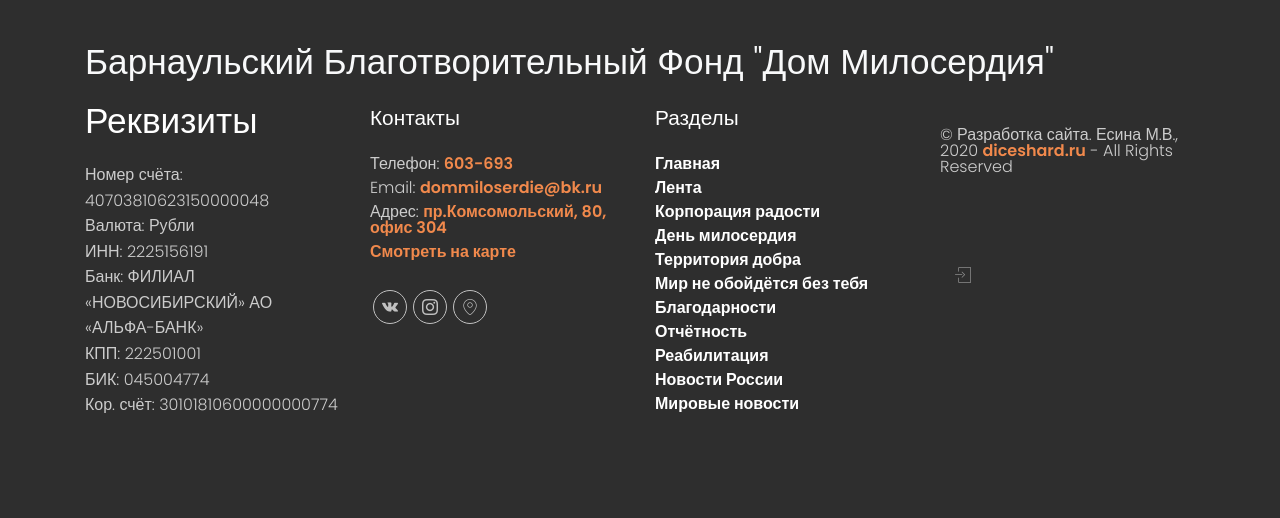
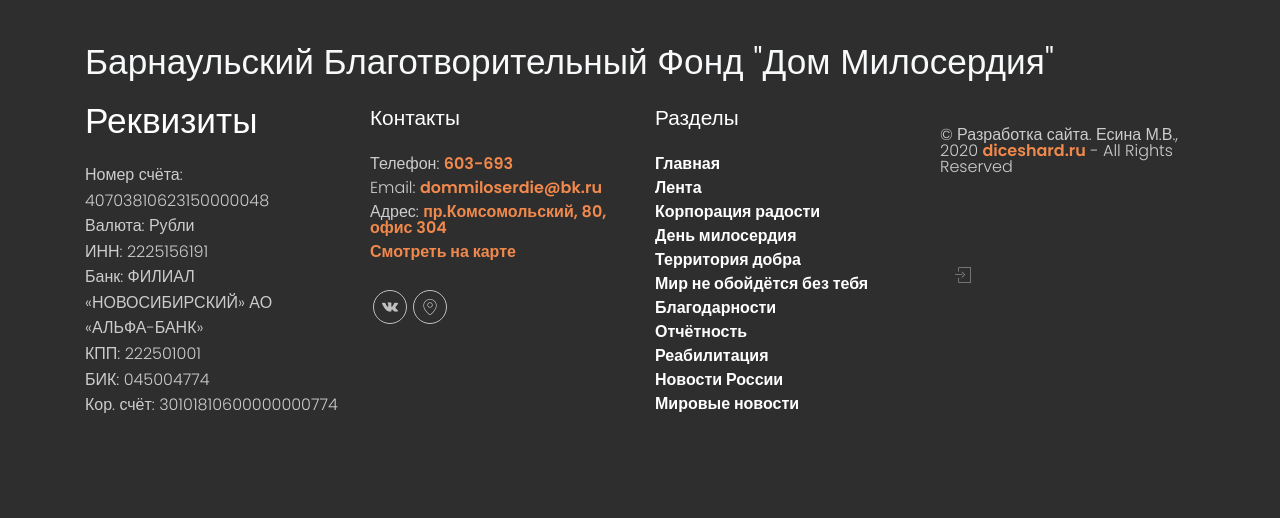
Before and after one commit to megosha/dom_miloserdia_api, a Django app: page /blagodarnost/ in a window 1280 px wide. Shown: the part 1107-1625 px from the top of the page. Run offline with Django 3.2, Linux system fonts and the light colour scheme; data that the repository does not hold is empty; some libraries are stand-ins or nearby versions; some web fonts are replaced.

Commit message:
minor changes

```diff
--- a/templates/footer.html
+++ b/templates/footer.html
@@ -41,11 +41,11 @@
                             <span class="mbr-iconfont mbr-iconfont-social socicon-vkontakte socicon" media-simple="true"></span>
                         </a>
                     </div>
-                    <div class="soc-item">
-                        <a href="https://instagram.com/dommi_loserdie/" target="_blank">
-                            <span class="mbr-iconfont mbr-iconfont-social socicon-instagram socicon" media-simple="true"></span>
-                        </a>
-                    </div>
+{#                    <div class="soc-item">#}
+{#                        <a href="https://instagram.com/dommi_loserdie/" target="_blank">#}
+{#                            <span class="mbr-iconfont mbr-iconfont-social socicon-instagram socicon" media-simple="true"></span>#}
+{#                        </a>#}
+{#                    </div>#}
                     <div class="soc-item">
                         <a href="https://2gis.ru/barnaul/search/дом милосердия/firm/563478235285199?m=83.786267%2C53.343786%2F16" target="_blank">
                             <span class="mbr-iconfont mbr-iconfont-social mbri-pin" media-simple="true"></span>
```
